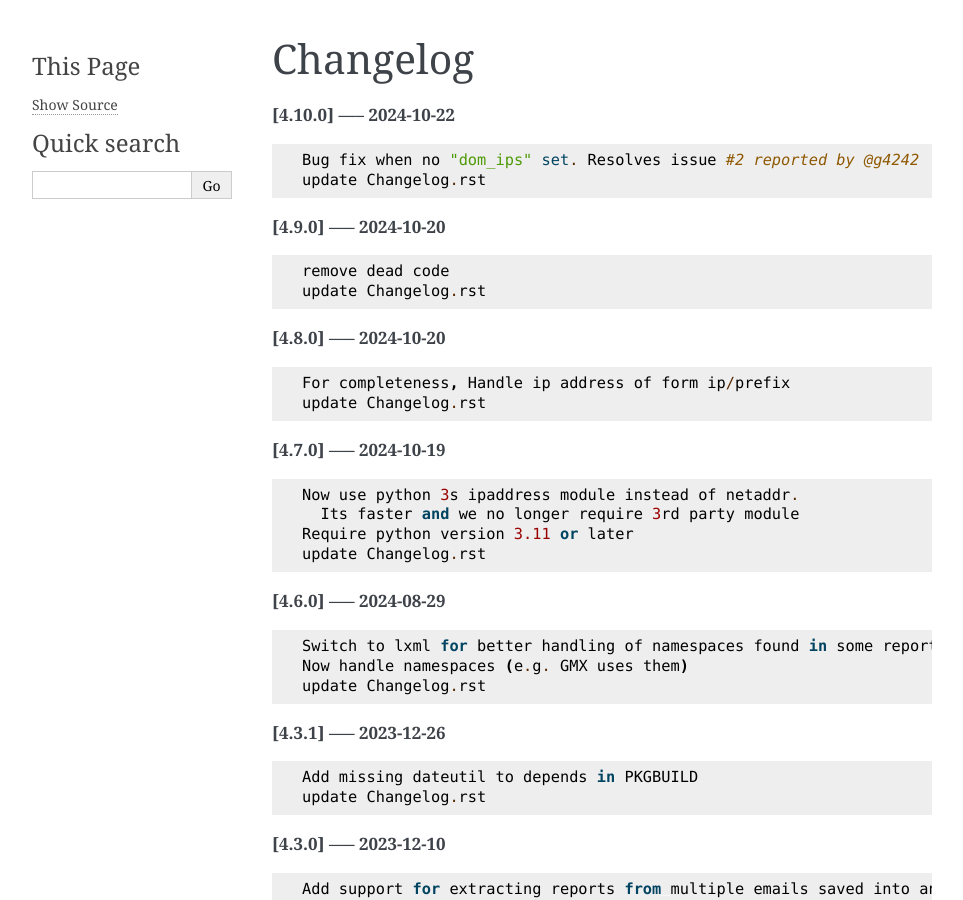
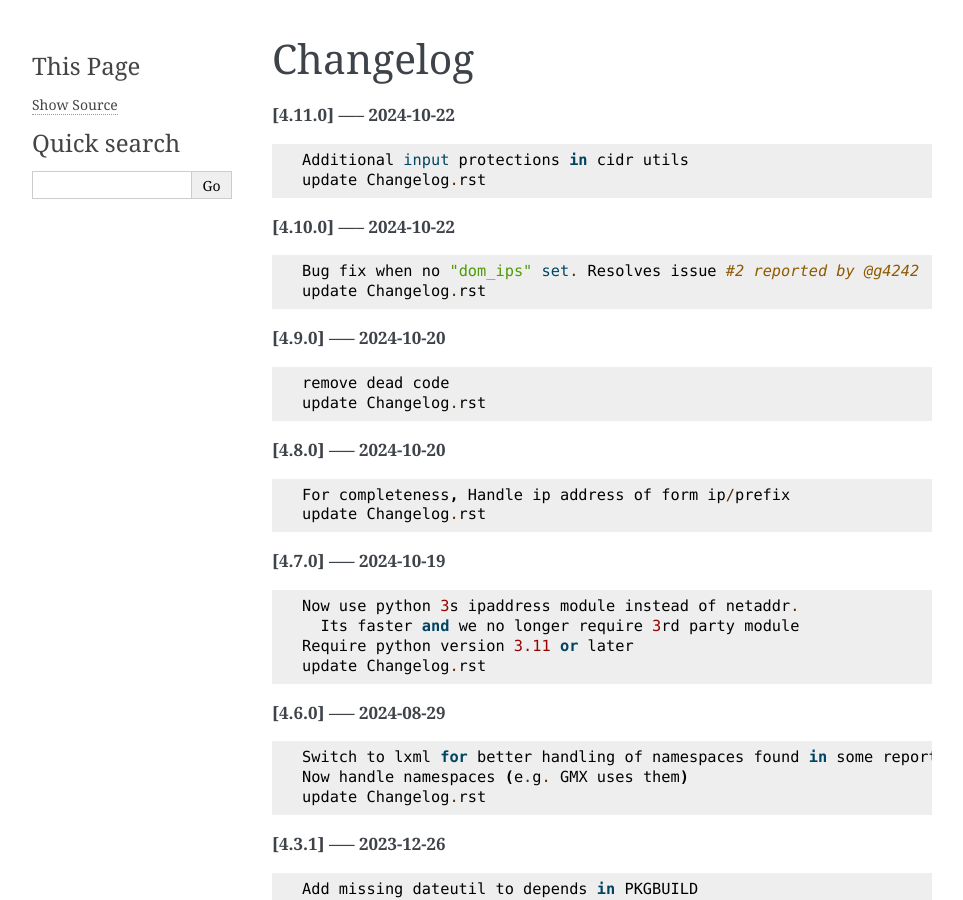
Before and after one commit to gene-git/dmarc_report, a Sphinx documentation site: the page built from Docs/Changelog.rst, in a window 1280 px wide and 900 px high. Shown: the whole window, without its empty margins (148-1111 px from the left). Built offline with Sphinx 7.4.7, drawn with Linux system fonts in a browser that asks for light colours; pages that are not in the unit, such as notebooks, are missing from menus.

Commit message:
update Changelog.rst

```diff
--- a/Docs/Changelog.rst
+++ b/Docs/Changelog.rst
@@ -1,5 +1,11 @@
 Changelog
 =========
+
+**[4.11.0] ----- 2024-10-22** ::
+
+	    Additional input protections in cidr utils
+	    update Changelog.rst
+
 
 **[4.10.0] ----- 2024-10-22** ::
 
```
